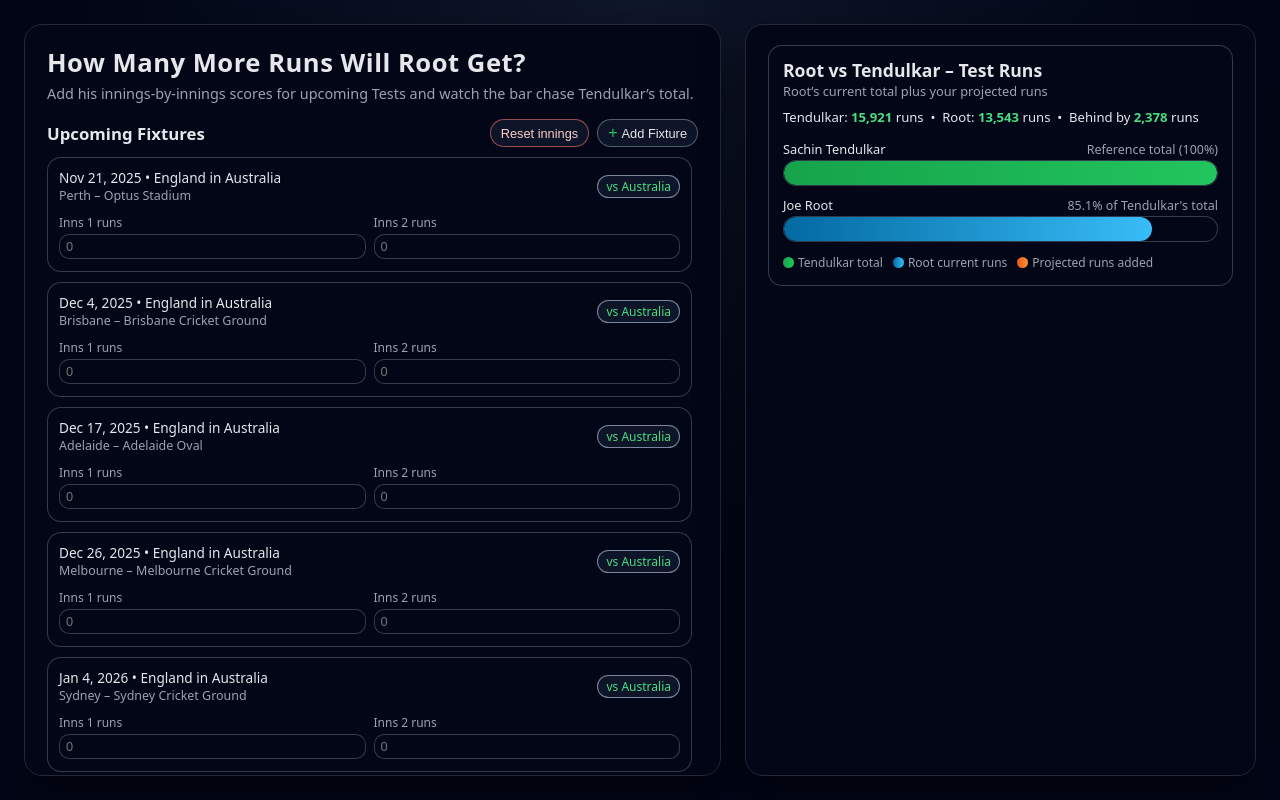
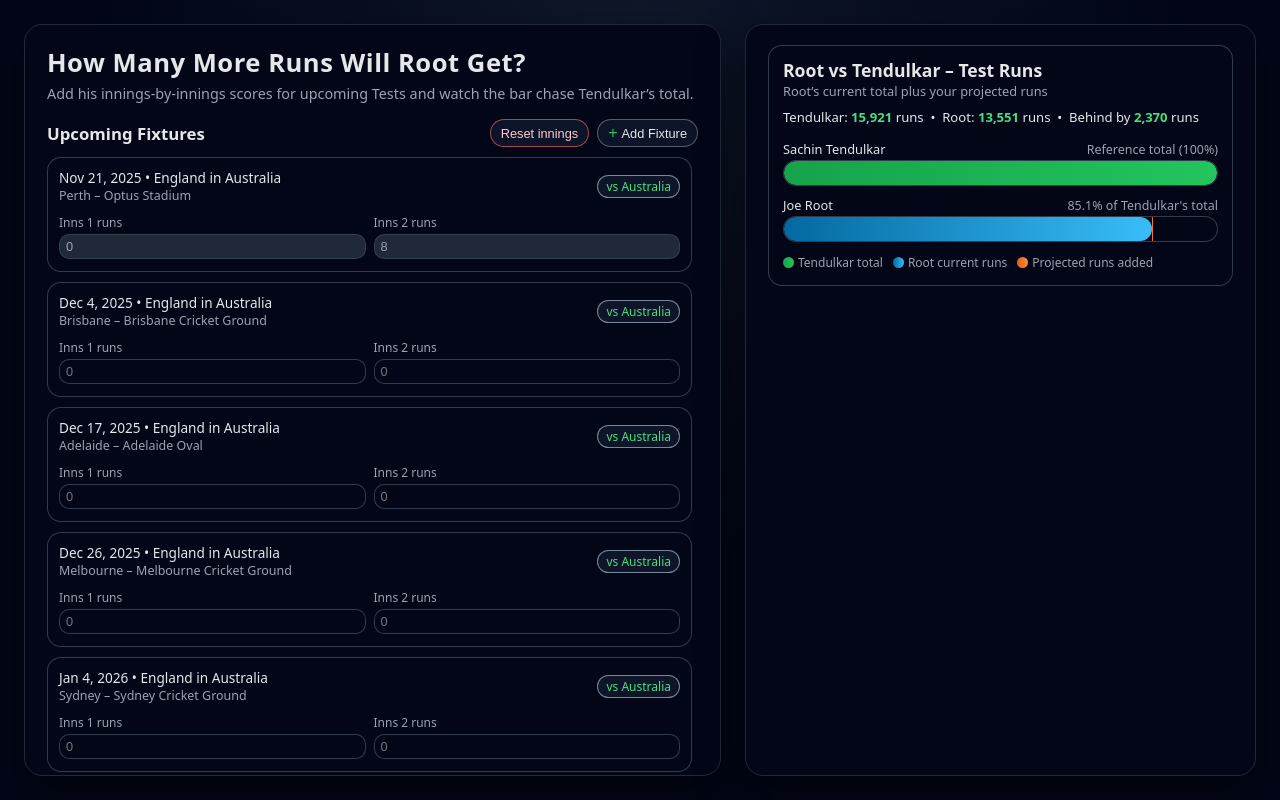
Before and after one commit to Saralkarki/Root_Tendulkar, a plain HTML site: page index.html in a window 1280 px wide. Drawn offline with Linux system fonts and the light colour scheme.

Commit message:
Add Perth Test scores (0 & 8) and fix ahead/behind logic
- Pre-populated first Ashes test (Perth) with Root's actual scores: 0 and 8 runs
- Made Perth scores readonly with visual styling to prevent editing
- Fixed logic to show 'Ahead by' instead of 'Behind by' when Root surpasses Tendulkar's total
- Updated difference calculation to handle both positive and negative margins

```diff
--- a/index.html
+++ b/index.html
@@ -382,7 +382,7 @@
           &nbsp;•&nbsp;
           Root: <span id="rootRunsLabel" class="distance-highlight"></span> runs
           &nbsp;•&nbsp;
-          Behind by <span id="behindLabel" class="distance-highlight"></span> runs
+          <span id="differenceText">Behind by</span> <span id="behindLabel" class="distance-highlight"></span> runs
         </div>
 
         <div class="bar-section">
@@ -521,6 +521,7 @@
     const tendulkarRunsLabel = document.getElementById("tendulkarRunsLabel");
     const rootRunsLabel = document.getElementById("rootRunsLabel");
     const behindLabel = document.getElementById("behindLabel");
+    const differenceText = document.getElementById("differenceText");
     const tendulkarPercentLabel = document.getElementById("tendulkarPercentLabel");
     const rootPercentLabel = document.getElementById("rootPercentLabel");
 
@@ -534,7 +535,7 @@
     }
 
     // Create a fixture card
-    function createFixtureCard(fixture) {
+    function createFixtureCard(fixture, fixtureIndex) {
       const card = document.createElement("div");
       card.className = "fixture-card";
 
@@ -575,6 +576,15 @@
       inns1Input.min = "0";
       inns1Input.placeholder = "0";
       inns1Input.className = "innings-input";
+
+      // Pre-populate and make readonly for first Ashes test (Perth)
+      if (fixtureIndex === 0) {
+        inns1Input.value = "0";
+        inns1Input.readOnly = true;
+        inns1Input.style.backgroundColor = "#1f2937";
+        inns1Input.style.color = "#9ca3af";
+      }
+
       inns1Input.addEventListener("input", updateBars);
 
       inns1Group.appendChild(inns1Label);
@@ -590,6 +600,15 @@
       inns2Input.min = "0";
       inns2Input.placeholder = "0";
       inns2Input.className = "innings-input";
+
+      // Pre-populate and make readonly for first Ashes test (Perth)
+      if (fixtureIndex === 0) {
+        inns2Input.value = "8";
+        inns2Input.readOnly = true;
+        inns2Input.style.backgroundColor = "#1f2937";
+        inns2Input.style.color = "#9ca3af";
+      }
+
       inns2Input.addEventListener("input", updateBars);
 
       inns2Group.appendChild(inns2Label);
@@ -605,7 +624,7 @@
     }
 
     // Add initial fixtures
-    fixturesData.forEach(f => createFixtureCard(f));
+    fixturesData.forEach((f, index) => createFixtureCard(f, index));
 
     // Add custom fixture
     addFixtureBtn.addEventListener("click", () => {
@@ -616,7 +635,7 @@
         stadium: "Ground",
         vs: "Opposition"
       };
-      createFixtureCard(newFixture);
+      createFixtureCard(newFixture, -1); // -1 indicates custom fixture, not readonly
     });
 
     // Reset all innings inputs
@@ -654,8 +673,14 @@
       rootRunsLabel.textContent = currentRootTotal.toLocaleString();
       rootPercentLabel.textContent = `${rootTotalPct.toFixed(1)}% of Tendulkar's total`;
 
-      const behind = Math.max(TENDULKAR_RUNS - currentRootTotal, 0);
-      behindLabel.textContent = behind.toLocaleString();
+      const difference = currentRootTotal - TENDULKAR_RUNS;
+      if (difference >= 0) {
+        differenceText.textContent = "Ahead by";
+        behindLabel.textContent = difference.toLocaleString();
+      } else {
+        differenceText.textContent = "Behind by";
+        behindLabel.textContent = Math.abs(difference).toLocaleString();
+      }
     }
 
     initBase();
```
